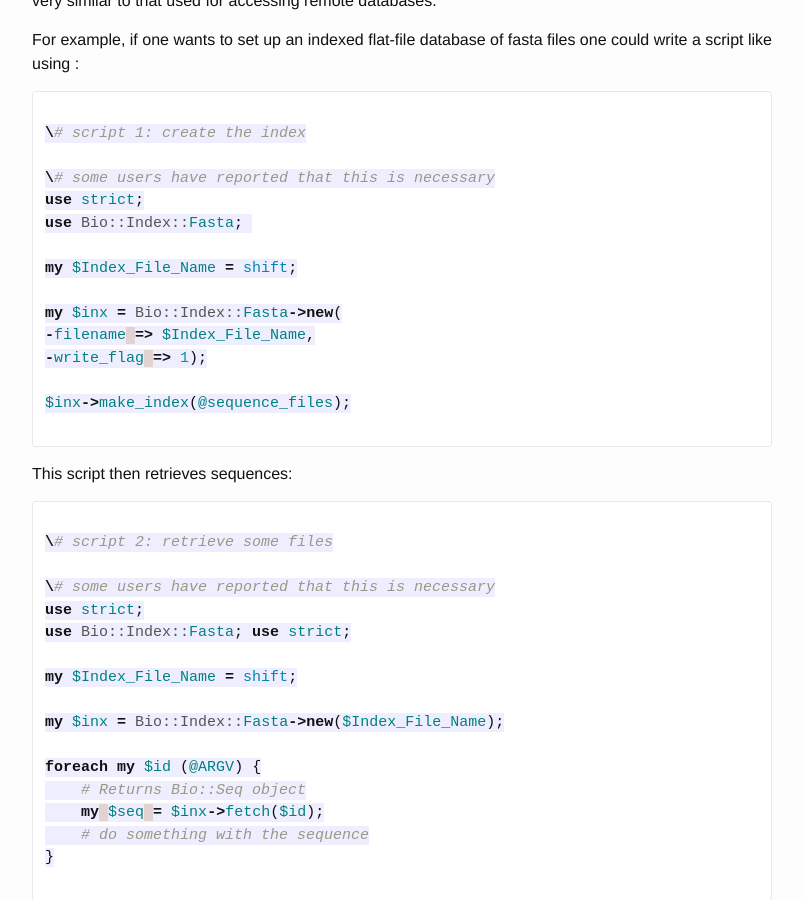
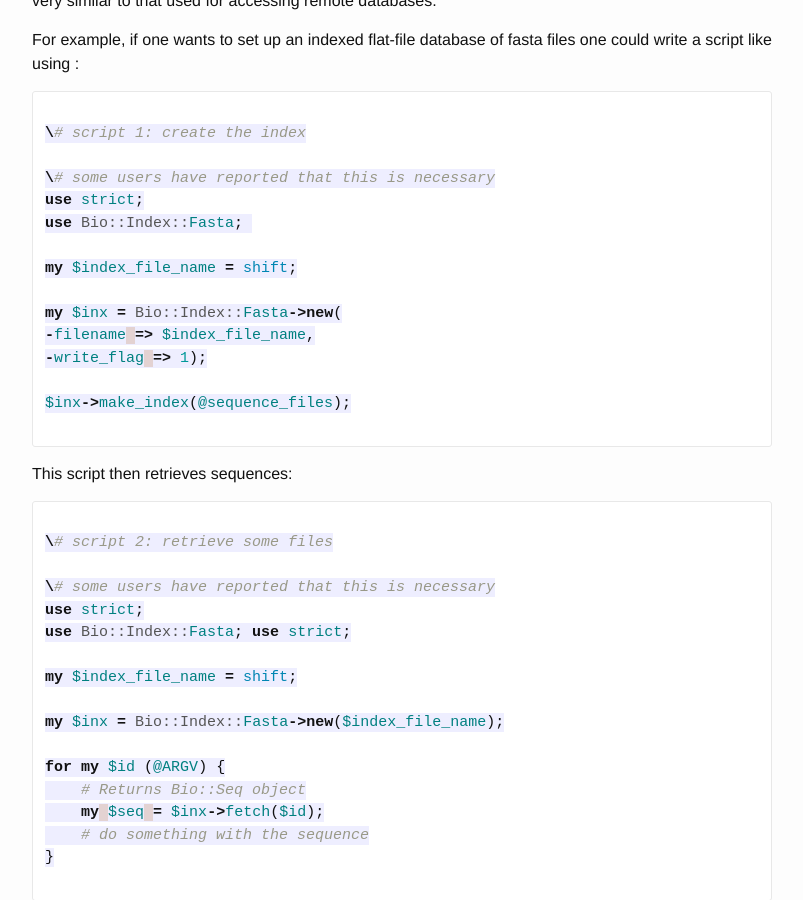
Before and after one commit to bioperl/bioperl.github.io, a Jekyll site: the page built from howtos/Local_Databases.md, in a window 1280 px wide and 900 px high, scrolled down 488 px. Shown: the whole window, without its empty margins (238-1041 px from the left). Built offline with Jekyll 4.4.1, drawn with Linux system fonts in a browser that asks for light colours; some of the changed text lies outside the part shown.

Commit message:
Fix parts of HOWTO

````diff
--- a/howtos/Local_Databases.md
+++ b/howtos/Local_Databases.md
@@ -29,10 +29,10 @@ For example, if one wants to set up an indexed flat-file database of fasta files
 use strict;
 use Bio::Index::Fasta;
 
-my $Index_File_Name = shift;
+my $index_file_name = shift;
 
 my $inx = Bio::Index::Fasta->new(
--filename => $Index_File_Name,
+-filename => $index_file_name,
 -write_flag => 1);
 
 $inx->make_index(@sequence_files);
@@ -49,11 +49,11 @@ This script then retrieves sequences:
 use strict;
 use Bio::Index::Fasta; use strict;
 
-my $Index_File_Name = shift;
+my $index_file_name = shift;
 
-my $inx = Bio::Index::Fasta->new($Index_File_Name);
+my $inx = Bio::Index::Fasta->new($index_file_name);
 
-foreach my $id (@ARGV) {
+for my $id (@ARGV) {
     # Returns Bio::Seq object
     my $seq = $inx->fetch($id);
     # do something with the sequence
@@ -116,10 +116,9 @@ $inx->make_index($file_name);
 
 \# here is where the retrieval key is specified
 sub get_id {
-my $header = shift;
-$header =~ /^>.*sp|([A-Z]d{5}b)/;
-$1;
-
+    my $header = shift;
+    $header =~ /^>.*sp|([A-Z]d{5}b)/;
+    $1;
 }
 
 ```
@@ -135,10 +134,8 @@ print $seq->seq;
 
 What if you wanted to retrieve a sequence using either a Swissprot id or a gi number and the fasta header was actually a concatenation of headers with multiple gi's and Swissprots?
 
-```perl
-
+```
 >gi|523232|emb|AAC12345|sp|D12567|gi|7744242|sp|V11223 titin fragment
-
 ```
 
 Modify the function that's passed to the id_parser() method:
````
